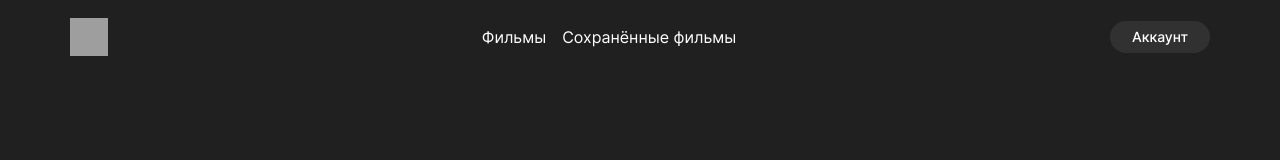
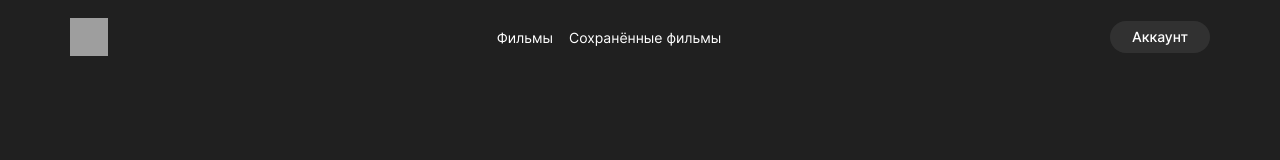
Before and after one commit to GeometricEarth/movies-explorer-frontend, a React (Create React App) app: page / in a window 1280 px wide. Shown: the top 160 px of the page. Built offline with nearby package versions, Linux system fonts and the light colour scheme; grey boxes are pictures that could not be loaded.

Commit message:
fix: Исправлены шрифты кнопки Войти

```diff
--- a/src/components/Navigation/Navigation.css
+++ b/src/components/Navigation/Navigation.css
@@ -1,6 +1,7 @@
 .navigation__link {
   text-decoration: none;
   color: white;
+  font-size: 14px;
 }
 
 .navigation__link:first-child {
@@ -23,6 +24,8 @@
   height: 32px;
   border-radius: 3px;
   color: black;
+  font-size: 12px;
+  font-weight: 500;
   background: #3ddc84;
 }
 
```
